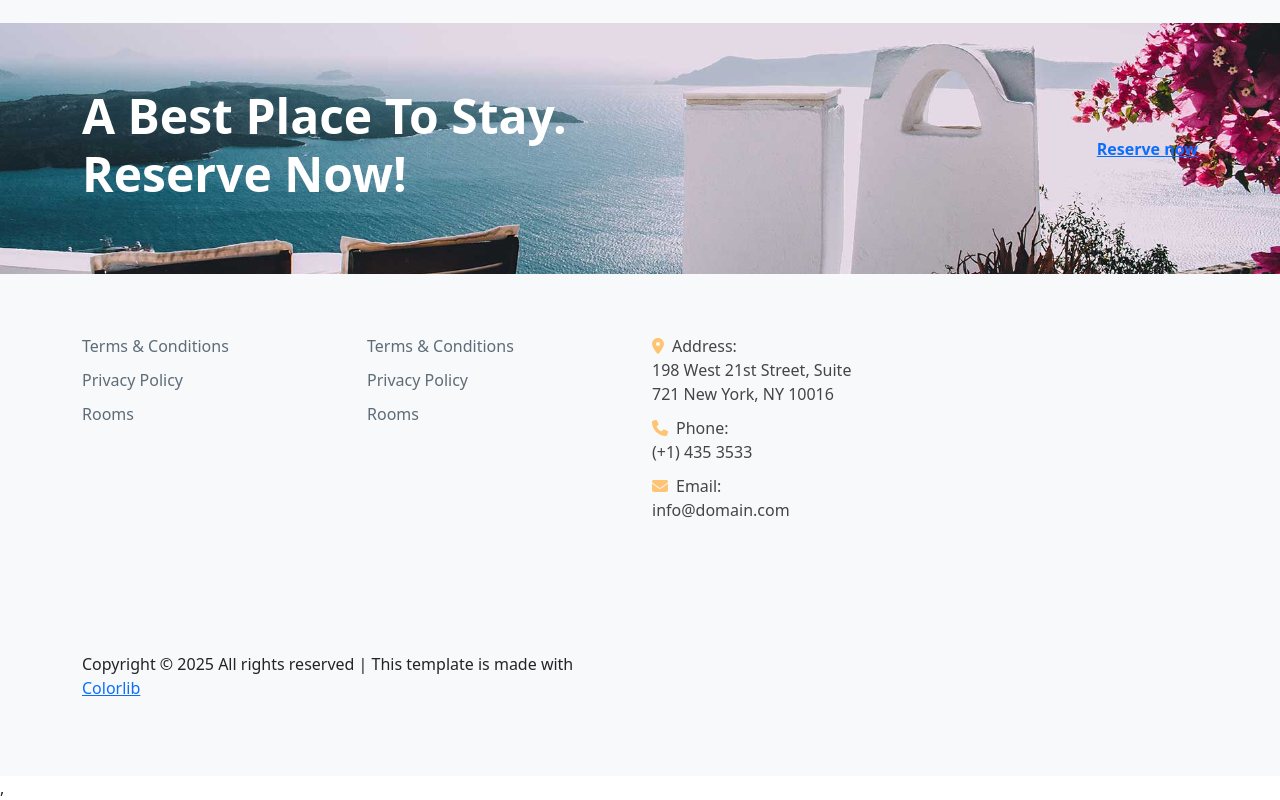
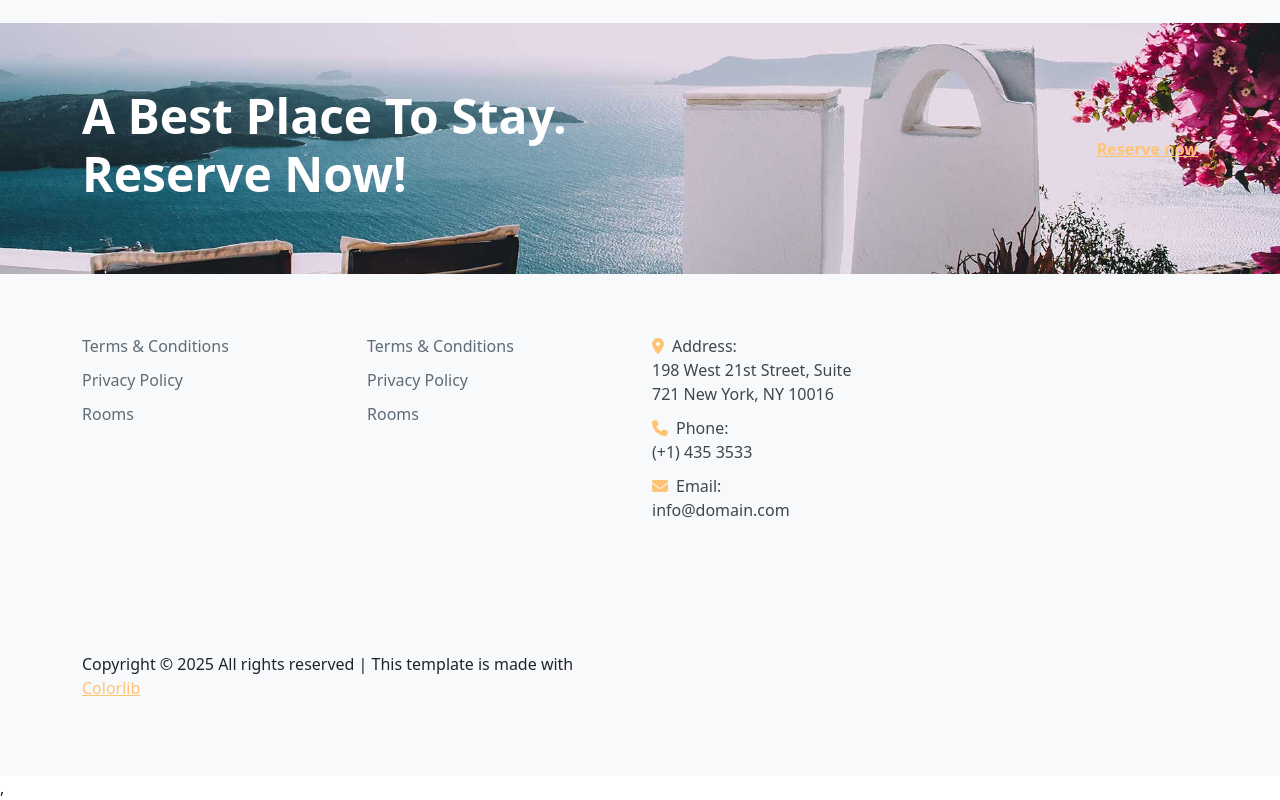
Before and after one commit to bigmouthstrks/hoteldevina, a React (Vite) app: page / in a window 1280 px wide. Shown: the part 2560-3360 px from the top of the page. Built offline with nearby package versions, Linux system fonts and the light colour scheme.

Commit message:
changed color by primary

```diff
--- a/src/styles/_variables.scss
+++ b/src/styles/_variables.scss
@@ -22,9 +22,11 @@ $shadow-dark: rgba(0, 0, 0, 0.1);
 $shadow-dark-2: rgba(0, 0, 0, 0.5);
 
 // Override bootstrap variables section
+$primary: $accent;
+$secondary: $dark;
 $theme-colors: (
-  'primary': $accent,
-  'secondary': $dark,
+  'primary': $primary,
+  'secondary': $secondary,
   'success': $success,
   'warning': $warning,
   'info': $info,
@@ -34,3 +36,4 @@ $theme-colors: (
 $btn-border-radius: 2rem;
 $border-color: $gray-light;
 $border-width: 1px;
+$link-color: $primary;
```
